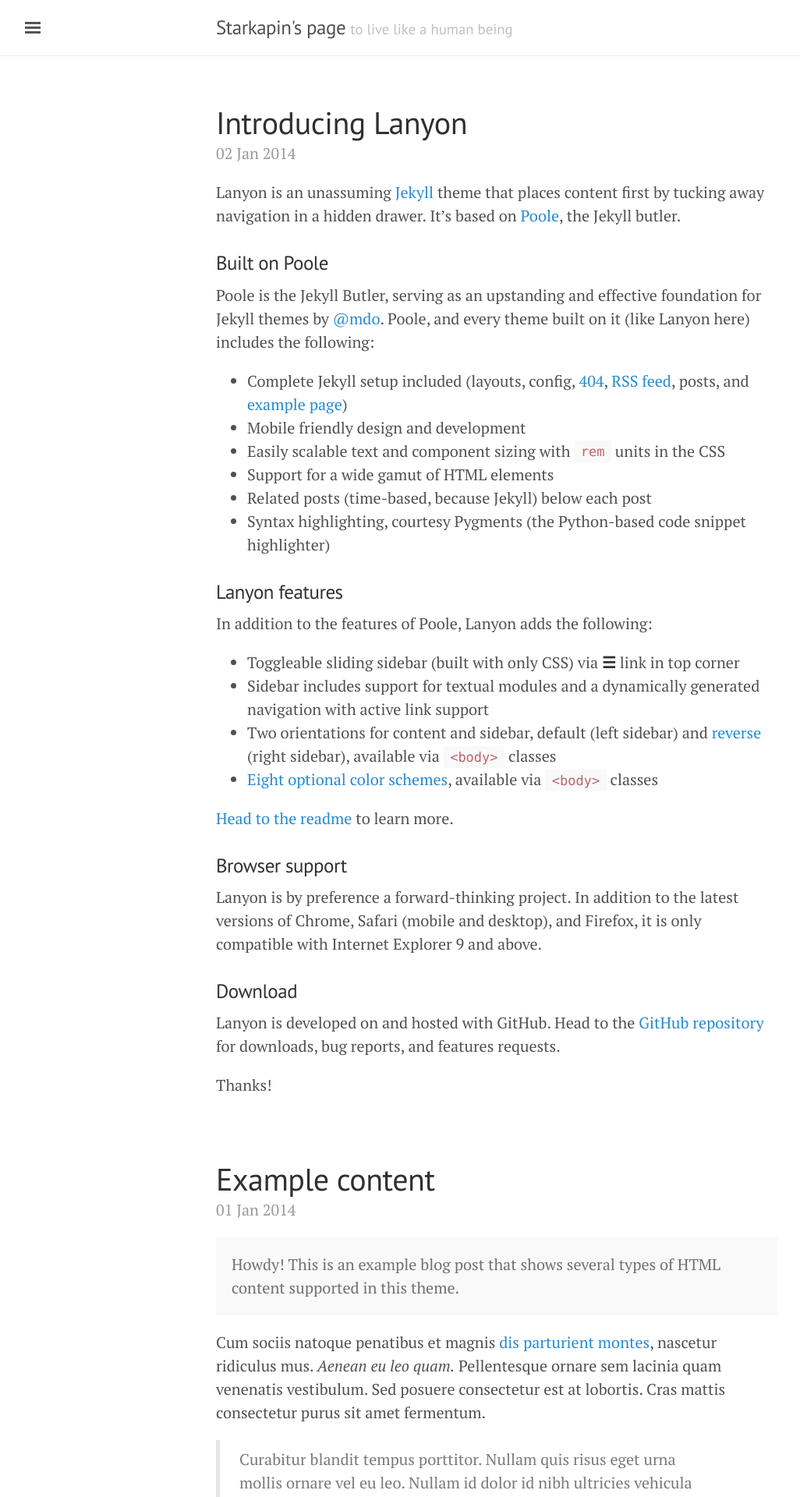
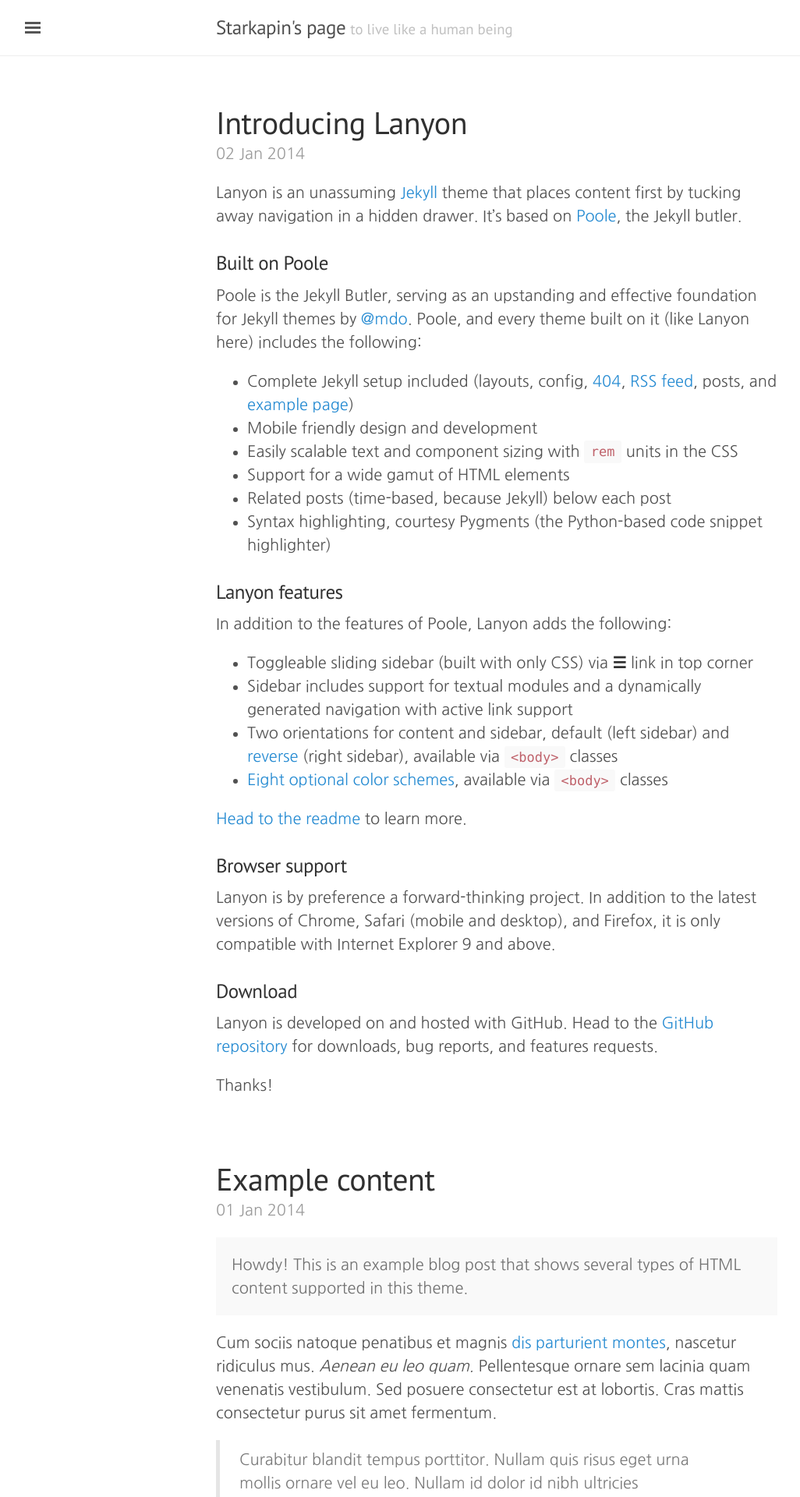
Before and after one commit to Sunggu/sunggu.github.com, a Jekyll site: the page built from index.html, in a window 1280 px wide. Shown: the top 1920 px of the page at 78% size, without its empty margins (3-1029 px from the left). Built offline with Jekyll 4.4.1, drawn with Linux system fonts in a browser that asks for light colours; some web fonts are replaced; the list of posts is cut into pages by our own code.

Commit message:
Update lanyon.css

```diff
--- a/public/css/lanyon.css
+++ b/public/css/lanyon.css
@@ -27,7 +27,7 @@
  * Themes
  */
 
-@import url(http://fonts.googleapis.com/earlyaccess/jejugothic.css);
+@import url(http://fonts.googleapis.com/earlyaccess/nanumgothic.css);
 
 /*
  * Global resets
@@ -42,7 +42,7 @@
 }
 
 html {
-  font-family: 'Jeju Gothic', "PT Serif", Georgia, "Times New Roman", serif;
+  font-family: 'Nanum Gothic', "PT Serif", Georgia, "Times New Roman", serif;
 }
 
 h1, h2, h3, h4, h5, h6 {
```
